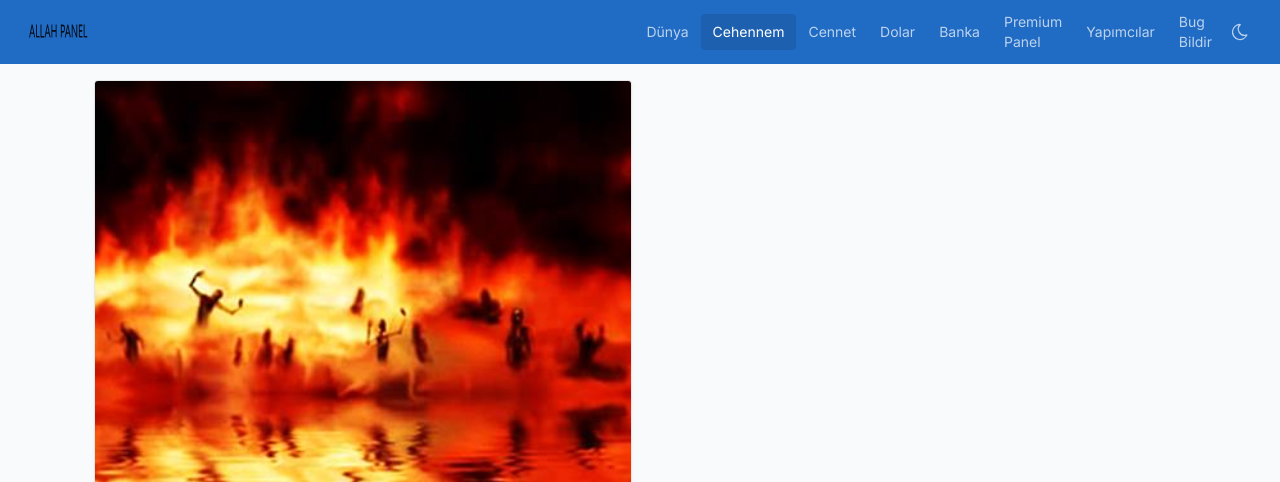
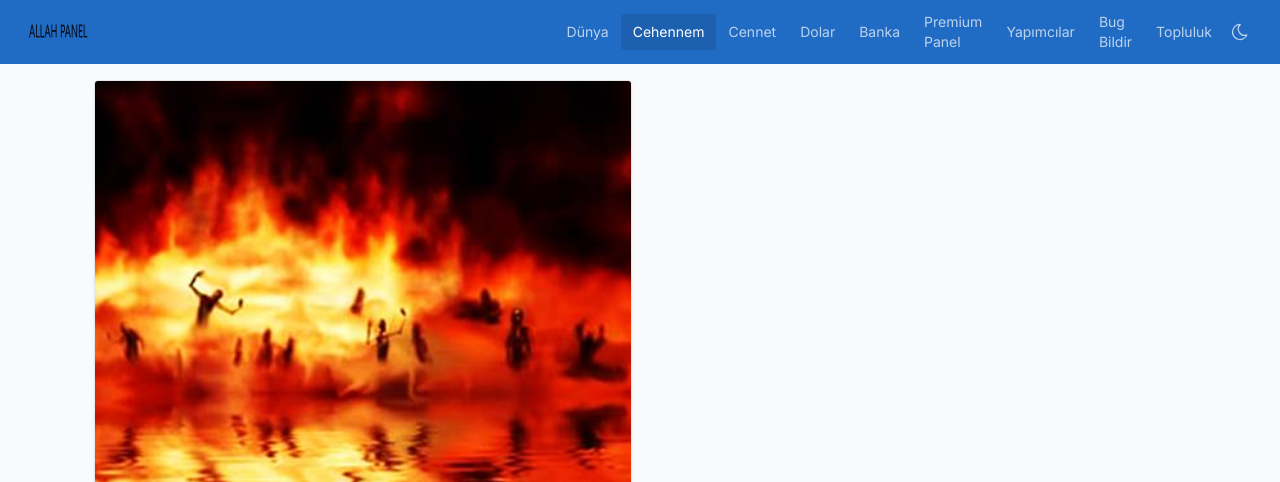
Before and after one commit to Nomee6-Inc/ayp, a PHP site: page /cehennem.php in a window 1280 px wide. Shown: the top 482 px of the page. Run offline with PHP 8.4, Linux system fonts and the light colour scheme; some libraries are stand-ins or nearby versions.

Commit message:
Update cehennem.php

```diff
--- a/cehennem.php
+++ b/cehennem.php
@@ -176,6 +176,13 @@ header("Refresh:0");
                               </span>
                             </a>
                           </li>
+                          <li class="nav-item dropdown">
+                            <a class="nav-link" href="./community.php" >
+                              <span class="nav-link-title">
+                                Topluluk
+                              </span>
+                            </a>
+                          </li>
                         </ul>
                       </div>
                     </div>
```
